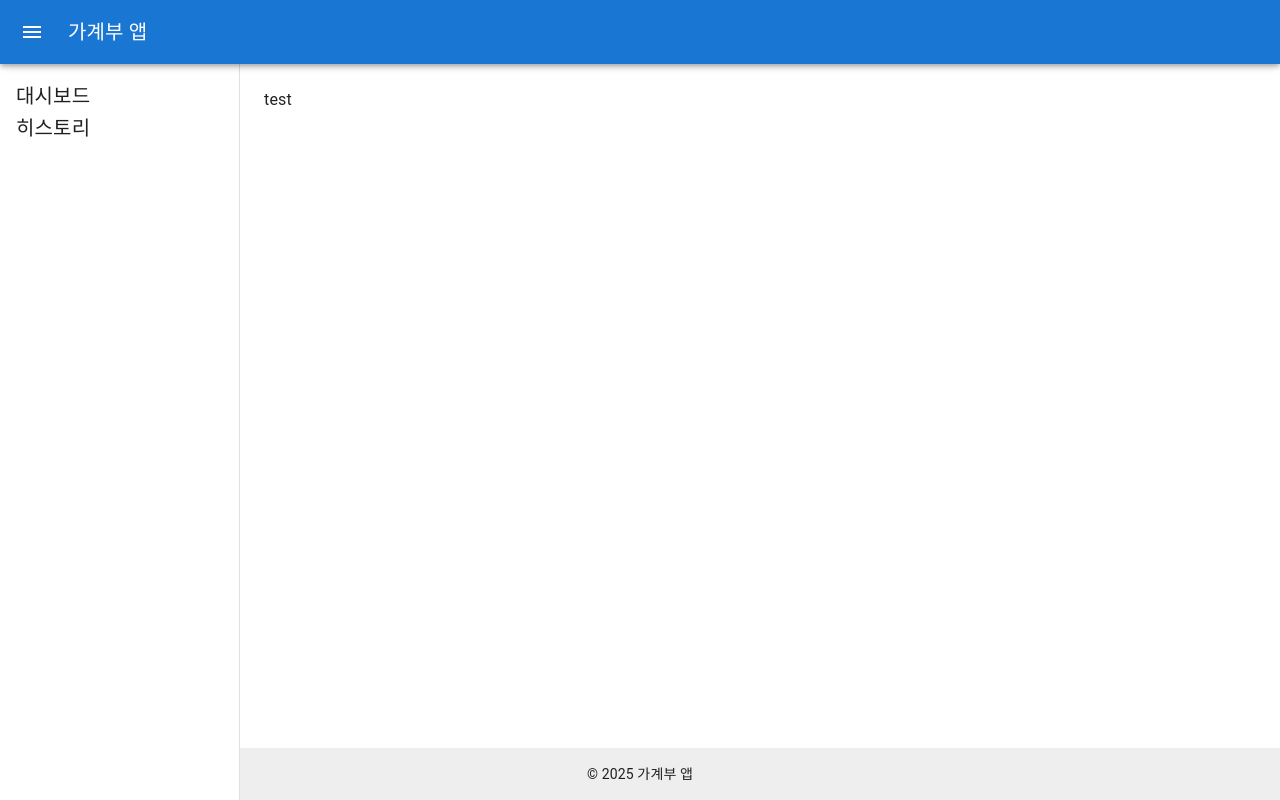
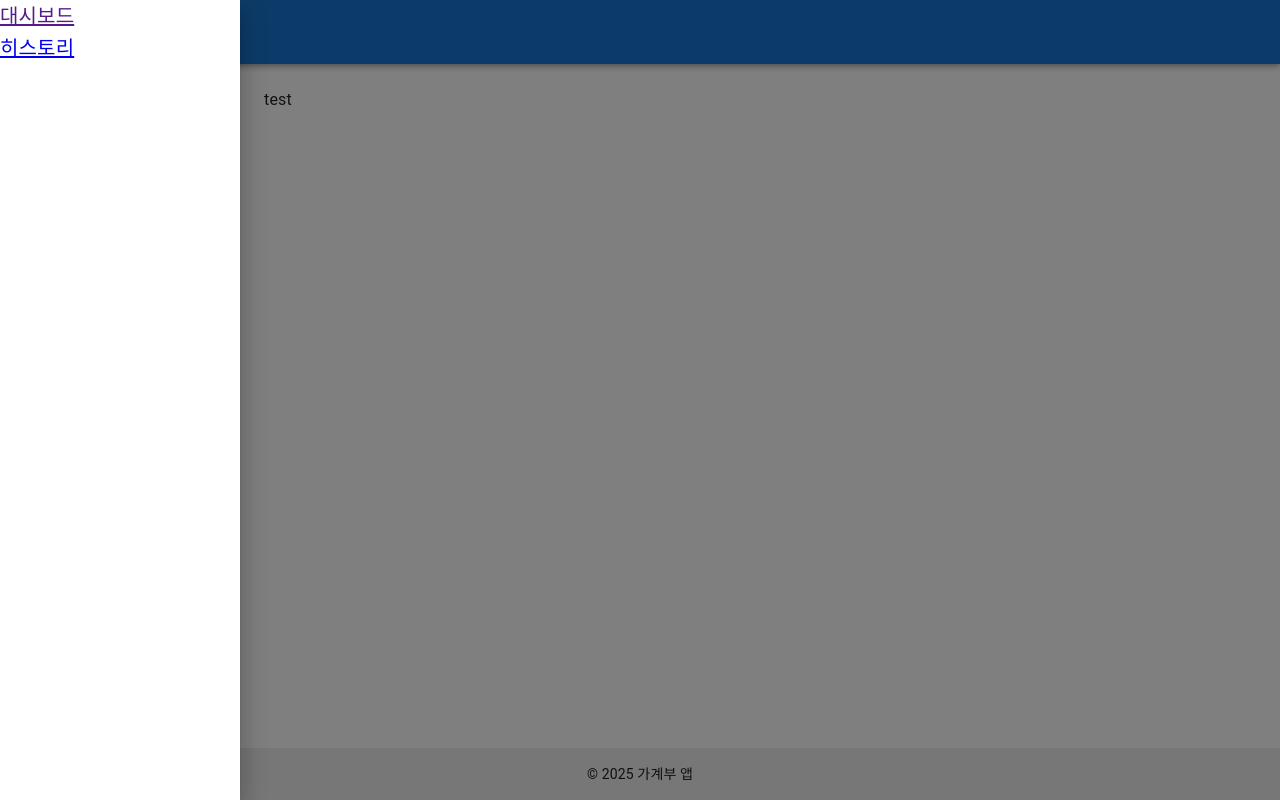
Before and after one commit to shsh159/shoot, a Next.js app: page / in a window 1280 px wide. Both pictures are taken after a click on the button 32 px from the left and 32 px from the top of the page. Built offline with nearby package versions, Linux system fonts and the light colour scheme.

Commit message:
todo 레이아웃 전체 적용 입금, 출금 list 화면에 버튼 추가해서 modal로 적용

```diff
--- a/package.json
+++ b/package.json
@@ -17,7 +17,8 @@
     "ag-grid-react": "^33.1.1",
     "next": "15.2.2",
     "react": "^19.0.0",
-    "react-dom": "^19.0.0"
+    "react-dom": "^19.0.0",
+    "sass": "^1.86.0"
   },
   "devDependencies": {
     "@eslint/eslintrc": "^3",
--- /dev/null
+++ b/src/app/components/layout/defaultLayout.scss
@@ -0,0 +1,41 @@
+.layout-container {
+    display: flex;
+    flex-direction: column;
+    height: 100vh;
+  }
+
+  .header {
+    z-index: 1201;
+  }
+
+  .content-wrapper {
+    display: flex;
+    flex: 1;
+    margin-top: 64px;
+  }
+
+  .desktop-drawer .MuiDrawer-paper {
+    width: 240px;
+    box-sizing: border-box;
+    margin-top: 64px;
+  }
+
+  .mobile-drawer .MuiDrawer-paper {
+    width: 240px;
+  }
+
+  .main-content {
+    flex-grow: 1;
+    padding: 24px;
+    margin-left: 240px;
+    overflow: auto;
+  }
+
+  .footer {
+    padding: 16px;
+    text-align: center;
+    background-color: #eeeeee;
+    position: fixed;
+    bottom: 0;
+    width: 100%;
+  }
--- a/src/app/components/defaultLayout.tsx
+++ b/src/app/components/layout/defaultLayout.tsx
@@ -3,6 +3,8 @@
 import { AppBar, Box, CssBaseline, Drawer, IconButton, Toolbar, Typography } from "@mui/material";
 import MenuIcon from "@mui/icons-material/Menu";
 import { useState } from "react";
+import "./defaultLayout.scss";
+import Link from "next/link";
 
 const drawerWidth = 240;
 
@@ -14,21 +16,24 @@ export default function DefaultLayout({ children }: { children: React.ReactNode
   };
 
   const drawer = (
-    <Box sx={{ width: drawerWidth, p: 2 }}>
-      <Typography variant="h6">대시보드</Typography>
-      <Typography variant="h6">히스토리</Typography>
-      {/* 사이드 메뉴 항목 추가 가능 */}
+    <Box className="drawer-content">
+      <Link href={''}>
+        <Typography variant="h6">대시보드</Typography>
+      </Link>
+      <Link href={'/list'}>
+        <Typography variant="h6">히스토리</Typography>
+      </Link>
     </Box>
   );
 
   return (
-    <Box sx={{ display: "flex", flexDirection: "column", height: "100vh" }}>
+    <Box className="layout-container">
       <CssBaseline />
 
       {/* 헤더 */}
-      <AppBar position="fixed" sx={{ zIndex: (theme) => theme.zIndex.drawer + 2 }}>
+      <AppBar position="fixed" className="header">
         <Toolbar>
-          <IconButton color="inherit" edge="start" onClick={handleDrawerToggle} sx={{ mr: 2 }}>
+          <IconButton color="inherit" edge="start" onClick={handleDrawerToggle} className="menu-button">
             <MenuIcon />
           </IconButton>
           <Typography variant="h6" noWrap>
@@ -37,40 +42,33 @@ export default function DefaultLayout({ children }: { children: React.ReactNode
         </Toolbar>
       </AppBar>
 
-      <Box sx={{ display: "flex", flex: 1, mt: 8 }}>
+      <Box className="content-wrapper">
         {/* 사이드바 */}
         <Drawer
           variant="temporary"
           open={mobileOpen}
           onClose={handleDrawerToggle}
           ModalProps={{ keepMounted: true }}
-          sx={{
-            display: { xs: "block", sm: "none" },
-            "& .MuiDrawer-paper": { width: drawerWidth, mt: "64px" },
-          }}
+          className="mobile-drawer"
         >
           {drawer}
         </Drawer>
         <Drawer
           variant="permanent"
-          sx={{
-            display: { xs: "none", sm: "block" },
-            flexShrink: 0,
-            "& .MuiDrawer-paper": { width: drawerWidth, boxSizing: "border-box", mt: "64px" },
-          }}
+          className="desktop-drawer"
           open
         >
           {drawer}
         </Drawer>
 
         {/* 메인 콘텐츠 */}
-        <Box component="main" sx={{ flexGrow: 1, p: 3, ml: { sm: `${drawerWidth}px` }, overflow: "auto" }}>
+        <Box component="main" className="main-content">
           {children}
         </Box>
       </Box>
 
       {/* 푸터 */}
-      <Box component="footer" sx={{ p: 2, textAlign: "center", bgcolor: "grey.200", position: "fixed", bottom: 0, width: "100%" }}>
+      <Box component="footer" className="footer">
         <Typography variant="body2">© 2025 가계부 앱</Typography>
       </Box>
     </Box>
--- a/src/app/page.tsx
+++ b/src/app/page.tsx
@@ -1,4 +1,4 @@
-import DefaultLayout from "./components/defaultLayout";
+import DefaultLayout from "./components/layout/defaultLayout";
 
 export default function RootPage(){
 
```
Also changed, not shown: 1 other file (tests, documents, lock files or other folders).
